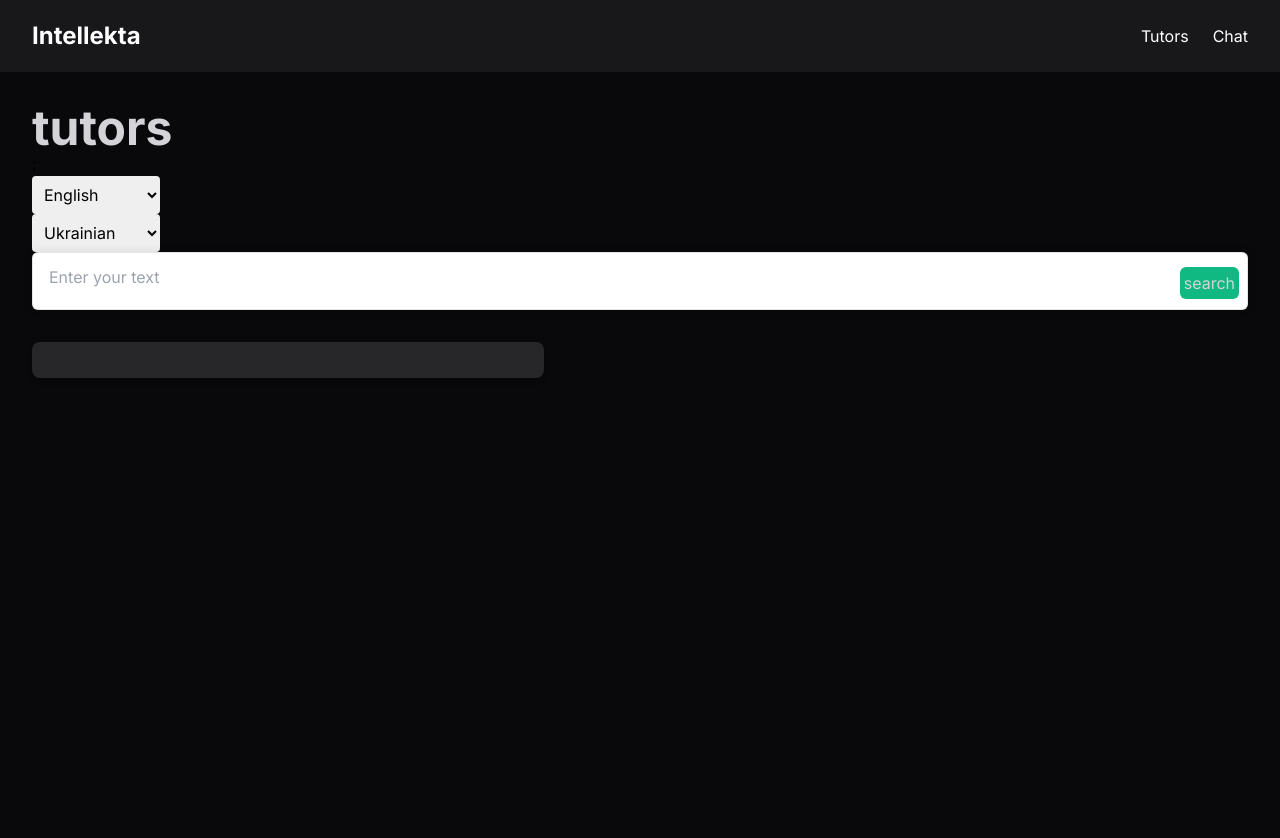
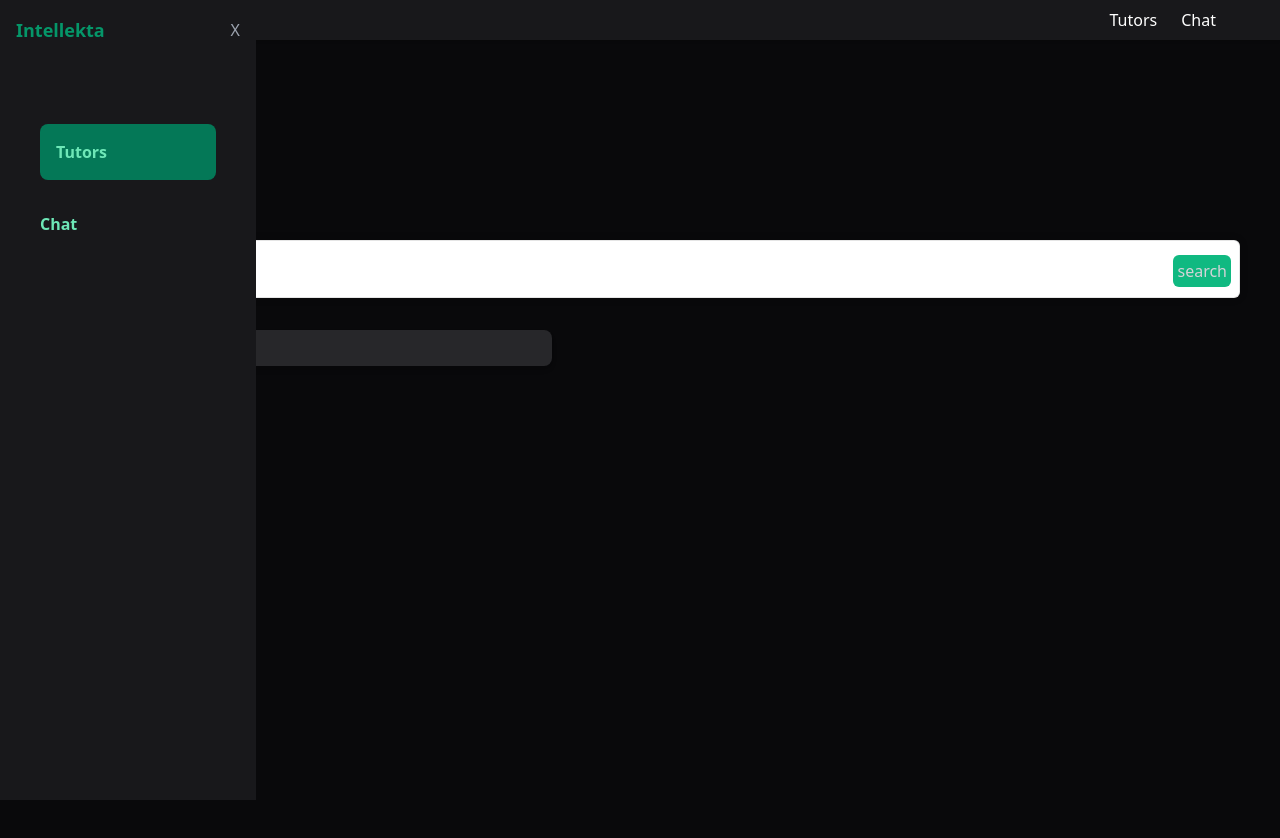
Before and after one commit to ajesuscode/intellekta, a Next.js app: page /tutors in a window 1280 px wide. Shown: the top 838 px of the page. After the commit the page ends 800 px from the top, so only its background shows below. Built offline with nearby package versions, Linux system fonts and the light colour scheme.

Commit message:
started sidebar implementation

```diff
--- /dev/null
+++ b/src/app/components/Drawer.tsx
@@ -0,0 +1,89 @@
+"use client";
+import React, { ReactNode, useState } from "react";
+import Link from "next/link";
+import { useSelectedLayoutSegment } from "next/navigation";
+import { directories, type Item } from "@/lib/directories/directories";
+
+interface DrawerProps {
+    children: ReactNode;
+}
+
+export default function Drawer({ children }: DrawerProps) {
+    const [isOpen, setIsOpen] = useState(true);
+
+    return (
+        <main
+            className={
+                "fixed overflow-hidden z-10 bg-gray-900 bg-opacity-0 inset-0 transform ease-in-out " +
+                (isOpen
+                    ? "transition-all duration-500 transform translate-x-0 w-64"
+                    : "transition-all duration-500 transform fixed w-10")
+            }
+        >
+            <section
+                className={
+                    "left-0 absolute bg-zinc-900 h-full shadow-xl delay-400 duration-500 ease-in-out transition-all transform " +
+                    (isOpen
+                        ? "transition-all duration-500 transform translate-x-0 w-64 max-w-xs"
+                        : "transition-all duration-500 transform  w-10")
+                }
+            >
+                <article
+                    className={
+                        "relative w-full max-w-xs pb-10 flex flex-col space-y-6 overflow-y-scroll h-full "
+                    }
+                >
+                    <header className="flex flex-row justify-between p-4 ">
+                        <div className="text-emerald-600 font-bold text-lg ">
+                            {isOpen ? (
+                                <Link href="/">Intellekta</Link>
+                            ) : (
+                                <button onClick={() => setIsOpen(true)}>
+                                    I
+                                </button>
+                            )}
+                        </div>
+                        <button
+                            hidden={!isOpen}
+                            onClick={() => setIsOpen(false)}
+                            className="text-gray-400 hover:text-gray-500 focus:outline-none focus:text-gray-500"
+                        >
+                            X
+                        </button>
+                    </header>
+                    <div className="flex flex-col p-10 gap-8">
+                        {directories.map((item, index) => (
+                            <DirItem key={index} item={item} />
+                        ))}
+                    </div>
+                </article>
+            </section>
+            {/* <section
+                className="w-screen h-full cursor-pointer"
+                onClick={() => {
+                    setIsOpen(false);
+                }}
+            ></section> */}
+        </main>
+    );
+
+    function DirItem({ key, item }: { item: Item }) {
+        const segment = useSelectedLayoutSegment();
+        console.log(segment);
+        const isActive = item.slug === segment;
+        console.log(isActive);
+        return (
+            <Link
+                href={`${item.path}`}
+                className={
+                    "text-emerald-300 font-bold text-xs" +
+                    (isActive
+                        ? "text-zinc-300 bg-emerald-700 rounded-lg p-4"
+                        : "text-emerald-300")
+                }
+            >
+                {item.name}
+            </Link>
+        );
+    }
+}
--- a/src/app/components/Navbar.tsx
+++ b/src/app/components/Navbar.tsx
@@ -6,15 +6,10 @@ function Navbar({ title: string }) {
     const [navbar, setNavbar] = useState(false);
     return (
         <>
-            <nav className="w-full bg-zinc-900 shadow">
-                <div className="justify-between px-4 mx-auto lg:max-w-7xl md:items-center md:flex md:px-8">
+            <nav className="w-full bg-zinc-900 shadow fixed">
+                <div className="justify-between px-4 mx-8 lg:max-w-7xl md:items-center md:flex md:px-8">
                     <div>
                         <div className="flex items-center justify-between py-3 md:py-5 md:block">
-                            <Link href="/">
-                                <h2 className="text-2xl text-white font-bold">
-                                    Intellekta
-                                </h2>
-                            </Link>
                             <div className="md:hidden">
                                 <button
                                     className="p-2 text-gray-700 rounded-md outline-none focus:border-gray-400 focus:border"
--- a/src/app/layout.tsx
+++ b/src/app/layout.tsx
@@ -1,8 +1,7 @@
+import Drawer from "./components/Drawer";
+import { Suspense } from "react";
 import Navbar from "./components/Navbar";
 import "./globals.css";
-import { Inter } from "next/font/google";
-
-const inter = Inter({ subsets: ["latin"] });
 
 export const metadata = {
     title: "Intellekta",
@@ -15,10 +14,14 @@ export default function RootLayout({
     children: React.ReactNode;
 }) {
     return (
-        <html lang="en">
-            <body className={inter.className}>
-                <Navbar title={metadata.title} />
-                <main className="bg-zinc-950 h-screen p-8">{children}</main>
+        <html lang="en" className="h-screen">
+            <body className="h-screen bg-zinc-950 ">
+                <Suspense fallback="...">
+                    {/* @ts-expect-error Server Component */}
+                    <Navbar />
+                    <Drawer />
+                    <div className="pt-12"> {children}</div>
+                </Suspense>
             </body>
         </html>
     );
--- a/src/app/tutors/page.tsx
+++ b/src/app/tutors/page.tsx
@@ -67,7 +67,7 @@ export default function Tutors() {
         </p>
     ));
     return (
-        <div>
+        <div className="p-10">
             <form onSubmit={getTutors}>
                 <div className="text-zinc-300 font-bold text-5xl">tutors</div>;
                 <select
--- /dev/null
+++ b/src/lib/directories/directories.ts
@@ -0,0 +1,9 @@
+export type Item = {
+    name: string;
+    path: string;
+};
+
+export const directories: Item[] = [
+    { name: "Tutors", path: "/tutors", slug: "tutors" },
+    { name: "Chat", path: "/chat", slug: "chat" },
+];
```
